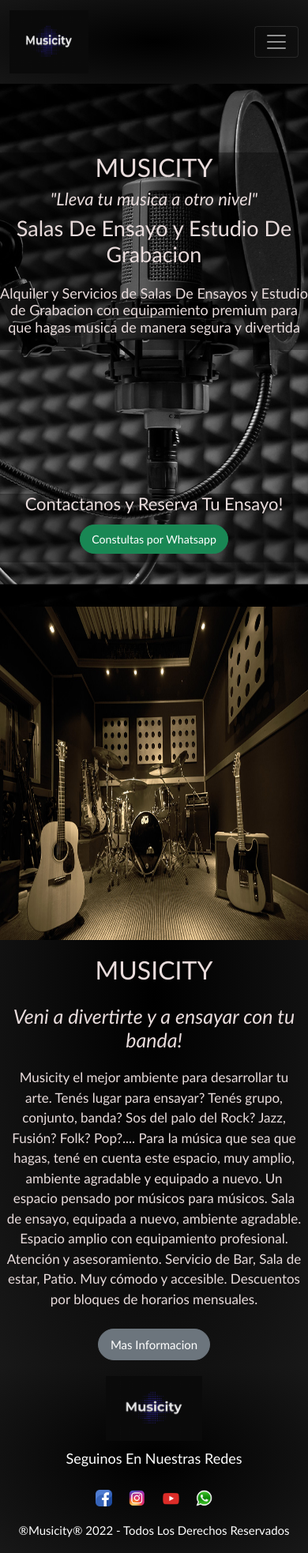
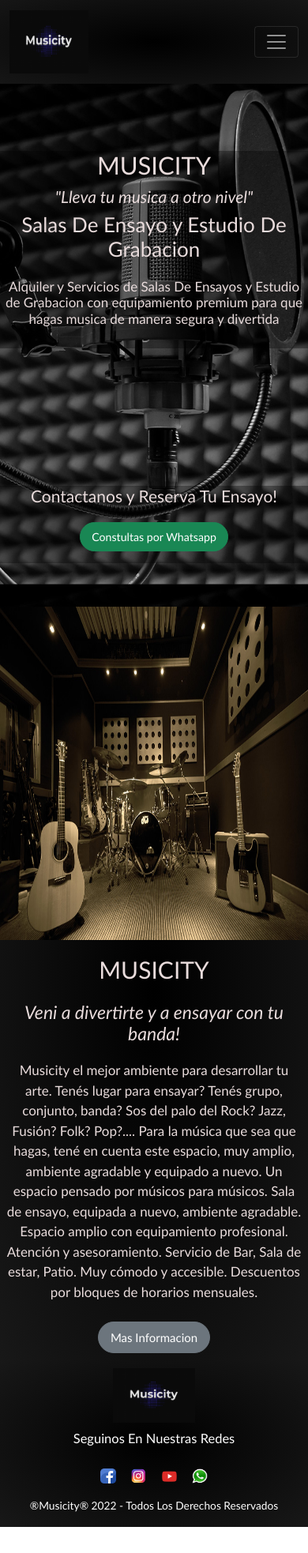
Before and after one commit to Edszla/Musicity, a website: page index.html in a window 390 px wide. Shown: the whole page at 79% size. After the commit the page ends 1933 px from the top, so only its background shows below. Drawn offline with nearby package versions, Linux system fonts and the light colour scheme.

Commit message:
modificacion proyecto3

```diff
--- a/css/mediaqueries.css
+++ b/css/mediaqueries.css
@@ -259,7 +259,7 @@ main .contenido-salas {
 }
 
 .navbar-nav .nav-item .nav-link {
-    font-size: 20px;
+    font-size: 25px;
     text-align: center;
 }
 
@@ -276,19 +276,19 @@ main .contenido-salas {
 }
 
 .main-container-index .contenido-titulos h1 {
-    font-size: 32px;
+    font-size: 31px;
 }
 
 .main-container-index .contenido-titulos h2 {
-    font-size: 27px;
+    font-size: 26px;
 }
 
 .main-container-index .contenido-titulos h3 {
-    font-size: 22px;
+    font-size: 21px;
 }
 
 .main-container-index .contenido-titulos h4 {
-    font-size: 18px;
+    font-size: 17px;
 }
 
 .contenido-contacto {
@@ -296,7 +296,12 @@ main .contenido-salas {
 }
 
 .contenido-contacto h3 {
-    font-size: 22px;
+    margin-bottom: 20px;
+    font-size: 21px;
+}
+
+.contenido-contacto .btn{
+    margin-bottom: 15px;
 }
 
 /*section-index*/
@@ -316,11 +321,11 @@ main .contenido-salas {
 }
 
 .section-container-index .contenido-equipamiento h1 {
-    font-size: 32px;
+    font-size: 30px;
 }
 
 .section-container-index .contenido-equipamiento h2 {
-    font-size: 25px;
+    font-size: 23px;
 }
 
 .section-container-index .contenido-equipamiento {
@@ -343,12 +348,9 @@ main .contenido-salas {
 }
 
 .full-content-center{
-    font-size: 12px;
+    font-size: 11px;
 }
 
-.full-content-center .logo-med-container {
-    font-size: 13px;
-}
 
 
 /*nosotros.html*/
@@ -356,6 +358,7 @@ main .contenido-salas {
 /*main nosotros.html*/
 
 .main-container-nosotoros .imagen-estudio-container img{
+    padding: 0 5px 0 5px;
     height: 300px;
 }
 
@@ -466,6 +469,7 @@ height: 80vh;
 .section-reservas h1{
 font-size: 22px;
 padding: 0 10px 0 10px;
+margin-bottom: -30px;
 }
 
 .contenido-reservas{
--- a/index.html
+++ b/index.html
@@ -83,7 +83,7 @@
 
     <section class="section-container-index">
 
-        <div class="img-banda-container" data-aos="fade-up">
+        <div class="img-banda-container" data-aos="fade-down">
             <img src="./assets/img/instrumentos banda.jpg" alt="instruments-studio">
         </div>
 
```
Also changed, not shown: pages/nosotros.html (+1 -1 lines).
